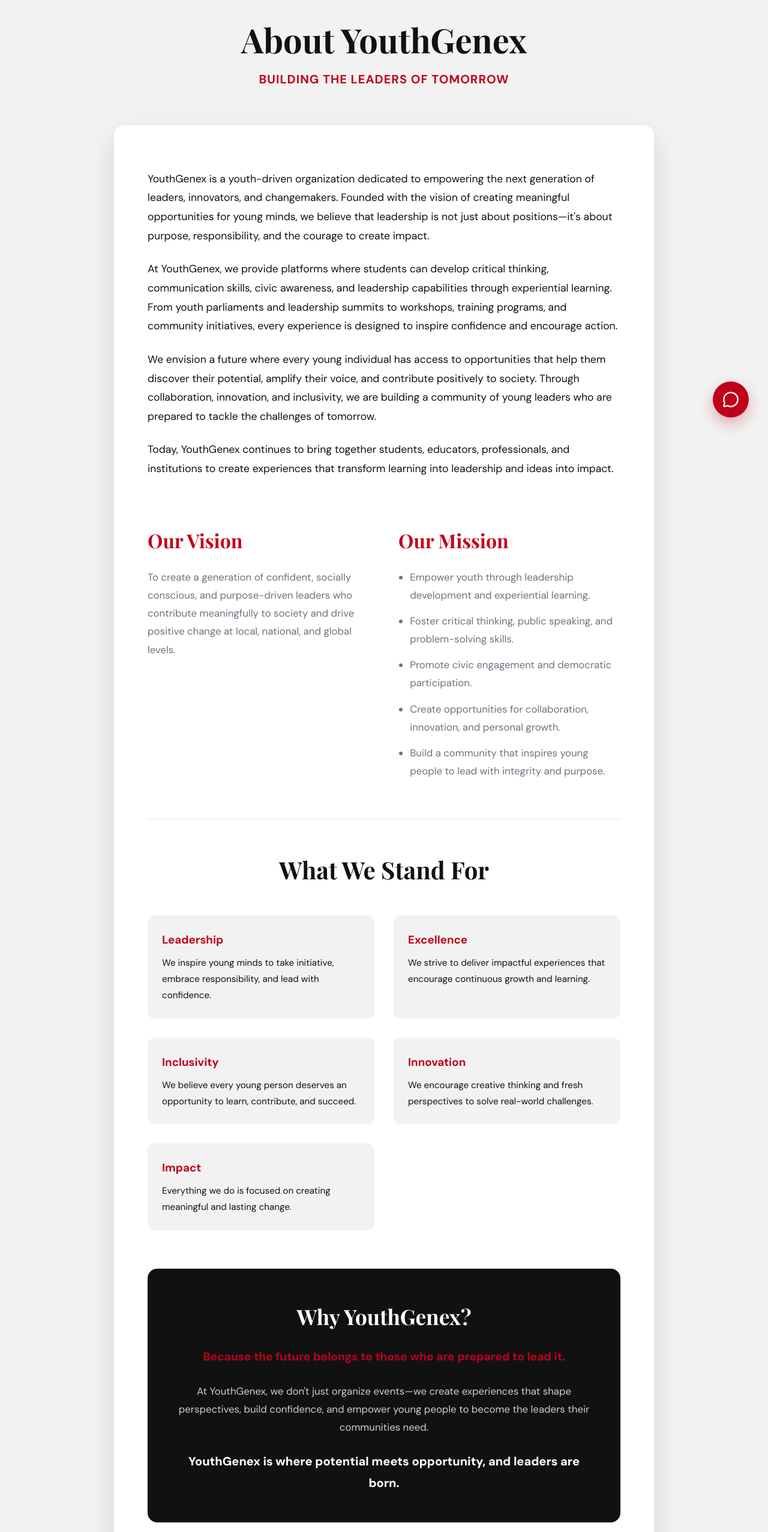
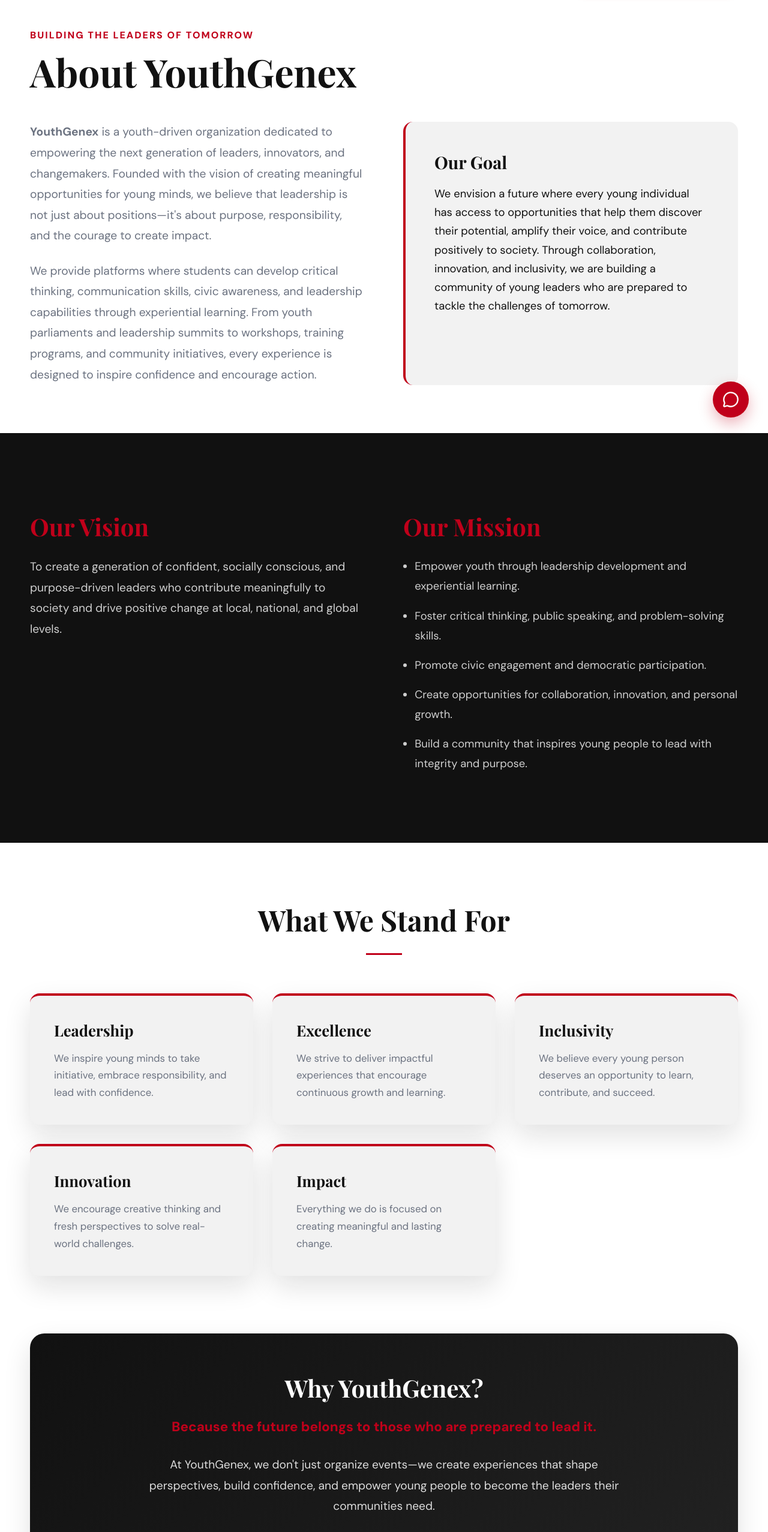
Before and after one commit to DakshBaid/youthgenex, a React (Vite) app in the folder youthgenx-web/: page /about in a window 1280 px wide. Shown: the part 72-2626 px from the top of the page at 60% size. Built offline with nearby package versions, Linux system fonts and the light colour scheme.

Commit message:
Restore hero image, completely redesign About page

```diff
--- a/youthgenx-web/src/components/AboutPage.jsx
+++ b/youthgenx-web/src/components/AboutPage.jsx
@@ -2,43 +2,49 @@
 
 export default function AboutPage() {
   return (
-    <div style={{ paddingTop: '100px', paddingBottom: '6rem', minHeight: '100vh', background: 'var(--soft)' }}>
-      <div className="container" style={{ maxWidth: '900px' }}>
-        <motion.div initial={{ opacity: 0, y: 20 }} animate={{ opacity: 1, y: 0 }} style={{ textAlign: 'center', marginBottom: '4rem' }}>
-          <h1 style={{ fontSize: '3.5rem', fontFamily: '"Playfair Display"', color: 'var(--ink)', margin: '0 0 1rem' }}>
+    <div style={{ paddingTop: '120px', paddingBottom: '6rem', minHeight: '100vh', background: 'var(--white)' }}>
+      {/* Hero Section of About */}
+      <div className="container" style={{ marginBottom: '5rem' }}>
+        <div style={{ maxWidth: '800px' }}>
+          <motion.p initial={{ opacity: 0, y: 10 }} animate={{ opacity: 1, y: 0 }} style={{ color: 'var(--red)', fontWeight: 800, textTransform: 'uppercase', letterSpacing: '2px', margin: '0 0 1rem' }}>
+            Building the Leaders of Tomorrow
+          </motion.p>
+          <motion.h1 initial={{ opacity: 0, y: 20 }} animate={{ opacity: 1, y: 0 }} transition={{ delay: 0.1 }} style={{ fontSize: '4rem', fontFamily: '"Playfair Display"', color: 'var(--ink)', margin: '0 0 2rem', lineHeight: 1.1 }}>
             About YouthGenex
-          </h1>
-          <p style={{ color: 'var(--red)', fontSize: '1.25rem', fontWeight: 700, margin: 0, textTransform: 'uppercase', letterSpacing: '1px' }}>
-            Building the Leaders of Tomorrow
+          </motion.h1>
+        </div>
+
+        <motion.div initial={{ opacity: 0 }} animate={{ opacity: 1 }} transition={{ delay: 0.2 }} style={{ display: 'grid', gridTemplateColumns: 'repeat(auto-fit, minmax(400px, 1fr))', gap: '4rem', marginTop: '3rem' }}>
+          <div>
+            <p style={{ fontSize: '1.2rem', lineHeight: 1.8, color: 'var(--muted)', margin: '0 0 1.5rem' }}>
+              <strong>YouthGenex</strong> is a youth-driven organization dedicated to empowering the next generation of leaders, innovators, and changemakers. Founded with the vision of creating meaningful opportunities for young minds, we believe that leadership is not just about positions—it's about purpose, responsibility, and the courage to create impact.
             </p>
-        </motion.div>
-
-        <motion.div initial={{ opacity: 0 }} animate={{ opacity: 1 }} transition={{ delay: 0.2 }} style={{ background: 'var(--white)', padding: '3.5rem', borderRadius: '16px', boxShadow: 'var(--shadow)', lineHeight: 1.8, color: 'var(--ink)' }}>
-
-          <p style={{ fontSize: '1.1rem', marginBottom: '1.5rem' }}>
-            YouthGenex is a youth-driven organization dedicated to empowering the next generation of leaders, innovators, and changemakers. Founded with the vision of creating meaningful opportunities for young minds, we believe that leadership is not just about positions—it's about purpose, responsibility, and the courage to create impact.
+            <p style={{ fontSize: '1.2rem', lineHeight: 1.8, color: 'var(--muted)', margin: 0 }}>
+              We provide platforms where students can develop critical thinking, communication skills, civic awareness, and leadership capabilities through experiential learning. From youth parliaments and leadership summits to workshops, training programs, and community initiatives, every experience is designed to inspire confidence and encourage action.
             </p>
-
-          <p style={{ fontSize: '1.1rem', marginBottom: '1.5rem' }}>
-            At YouthGenex, we provide platforms where students can develop critical thinking, communication skills, civic awareness, and leadership capabilities through experiential learning. From youth parliaments and leadership summits to workshops, training programs, and community initiatives, every experience is designed to inspire confidence and encourage action.
-          </p>
-
-          <p style={{ fontSize: '1.1rem', marginBottom: '1.5rem' }}>
+          </div>
+          <div style={{ background: 'var(--soft)', padding: '3rem', borderRadius: '16px', borderLeft: '4px solid var(--red)' }}>
+             <h3 style={{ fontSize: '1.8rem', fontFamily: '"Playfair Display"', margin: '0 0 1rem' }}>Our Goal</h3>
+             <p style={{ fontSize: '1.15rem', lineHeight: 1.7, color: 'var(--ink)' }}>
                We envision a future where every young individual has access to opportunities that help them discover their potential, amplify their voice, and contribute positively to society. Through collaboration, innovation, and inclusivity, we are building a community of young leaders who are prepared to tackle the challenges of tomorrow.
              </p>
+          </div>
+        </motion.div>
+      </div>
 
-          <p style={{ fontSize: '1.1rem', marginBottom: '3rem' }}>
-            Today, YouthGenex continues to bring together students, educators, professionals, and institutions to create experiences that transform learning into leadership and ideas into impact.
+      {/* Vision & Mission */}
+      <div style={{ background: 'var(--ink)', color: 'var(--white)', padding: '6rem 0' }}>
+        <div className="container">
+          <div style={{ display: 'grid', gridTemplateColumns: 'repeat(auto-fit, minmax(350px, 1fr))', gap: '4rem' }}>
+            <div>
+              <h2 style={{ fontSize: '2.5rem', fontFamily: '"Playfair Display"', color: 'var(--red)', marginBottom: '1.5rem' }}>Our Vision</h2>
+              <p style={{ fontSize: '1.2rem', color: 'rgba(255,255,255,0.8)', lineHeight: 1.8 }}>
+                To create a generation of confident, socially conscious, and purpose-driven leaders who contribute meaningfully to society and drive positive change at local, national, and global levels.
               </p>
-
-          <div style={{ display: 'grid', gridTemplateColumns: 'repeat(auto-fit, minmax(300px, 1fr))', gap: '3rem', marginBottom: '3rem' }}>
-            <div>
-              <h2 style={{ fontSize: '2rem', fontFamily: '"Playfair Display"', color: 'var(--red)', marginBottom: '1rem' }}>Our Vision</h2>
-              <p style={{ fontSize: '1.05rem', color: 'var(--muted)' }}>To create a generation of confident, socially conscious, and purpose-driven leaders who contribute meaningfully to society and drive positive change at local, national, and global levels.</p>
             </div>
             <div>
-              <h2 style={{ fontSize: '2rem', fontFamily: '"Playfair Display"', color: 'var(--red)', marginBottom: '1rem' }}>Our Mission</h2>
-              <ul style={{ paddingLeft: '1.2rem', color: 'var(--muted)', fontSize: '1.05rem', display: 'flex', flexDirection: 'column', gap: '0.8rem' }}>
+              <h2 style={{ fontSize: '2.5rem', fontFamily: '"Playfair Display"', color: 'var(--red)', marginBottom: '1.5rem' }}>Our Mission</h2>
+              <ul style={{ paddingLeft: '1.2rem', color: 'rgba(255,255,255,0.8)', fontSize: '1.15rem', lineHeight: 1.8, display: 'flex', flexDirection: 'column', gap: '1rem' }}>
                 <li>Empower youth through leadership development and experiential learning.</li>
                 <li>Foster critical thinking, public speaking, and problem-solving skills.</li>
                 <li>Promote civic engagement and democratic participation.</li>
@@ -47,46 +53,42 @@
               </ul>
             </div>
           </div>
-
-          <hr style={{ border: 'none', borderTop: '1px solid var(--line)', margin: '3rem 0' }} />
-
-          <h2 style={{ fontSize: '2.5rem', fontFamily: '"Playfair Display"', textAlign: 'center', marginBottom: '2.5rem' }}>What We Stand For</h2>
-
-          <div style={{ display: 'grid', gridTemplateColumns: 'repeat(auto-fit, minmax(250px, 1fr))', gap: '2rem', marginBottom: '4rem' }}>
-            <div style={{ background: 'var(--soft)', padding: '1.5rem', borderRadius: '12px' }}>
-              <h3 style={{ color: 'var(--red)', margin: '0 0 0.5rem' }}>Leadership</h3>
-              <p style={{ margin: 0, fontSize: '0.95rem' }}>We inspire young minds to take initiative, embrace responsibility, and lead with confidence.</p>
-            </div>
-            <div style={{ background: 'var(--soft)', padding: '1.5rem', borderRadius: '12px' }}>
-              <h3 style={{ color: 'var(--red)', margin: '0 0 0.5rem' }}>Excellence</h3>
-              <p style={{ margin: 0, fontSize: '0.95rem' }}>We strive to deliver impactful experiences that encourage continuous growth and learning.</p>
-            </div>
-            <div style={{ background: 'var(--soft)', padding: '1.5rem', borderRadius: '12px' }}>
-              <h3 style={{ color: 'var(--red)', margin: '0 0 0.5rem' }}>Inclusivity</h3>
-              <p style={{ margin: 0, fontSize: '0.95rem' }}>We believe every young person deserves an opportunity to learn, contribute, and succeed.</p>
-            </div>
-            <div style={{ background: 'var(--soft)', padding: '1.5rem', borderRadius: '12px' }}>
-              <h3 style={{ color: 'var(--red)', margin: '0 0 0.5rem' }}>Innovation</h3>
-              <p style={{ margin: 0, fontSize: '0.95rem' }}>We encourage creative thinking and fresh perspectives to solve real-world challenges.</p>
-            </div>
-            <div style={{ background: 'var(--soft)', padding: '1.5rem', borderRadius: '12px' }}>
-              <h3 style={{ color: 'var(--red)', margin: '0 0 0.5rem' }}>Impact</h3>
-              <p style={{ margin: 0, fontSize: '0.95rem' }}>Everything we do is focused on creating meaningful and lasting change.</p>
         </div>
       </div>
 
-          <div style={{ textAlign: 'center', background: 'var(--ink)', color: 'var(--white)', padding: '3rem', borderRadius: '16px' }}>
-            <h2 style={{ fontSize: '2.2rem', fontFamily: '"Playfair Display"', margin: '0 0 1rem' }}>Why YouthGenex?</h2>
-            <p style={{ fontSize: '1.2rem', color: 'var(--red)', fontWeight: 700, marginBottom: '1.5rem' }}>Because the future belongs to those who are prepared to lead it.</p>
-            <p style={{ fontSize: '1.05rem', color: 'rgba(255,255,255,0.8)', marginBottom: '1.5rem' }}>
+      {/* What We Stand For */}
+      <div className="container" style={{ paddingTop: '6rem' }}>
+        <div style={{ textAlign: 'center', marginBottom: '4rem' }}>
+          <h2 style={{ fontSize: '3rem', fontFamily: '"Playfair Display"', margin: 0 }}>What We Stand For</h2>
+          <div style={{ width: '60px', height: '3px', background: 'var(--red)', margin: '1.5rem auto 0' }}></div>
+        </div>
+
+        <div style={{ display: 'grid', gridTemplateColumns: 'repeat(auto-fit, minmax(280px, 1fr))', gap: '2rem', marginBottom: '6rem' }}>
+          {[
+            { title: 'Leadership', text: 'We inspire young minds to take initiative, embrace responsibility, and lead with confidence.' },
+            { title: 'Excellence', text: 'We strive to deliver impactful experiences that encourage continuous growth and learning.' },
+            { title: 'Inclusivity', text: 'We believe every young person deserves an opportunity to learn, contribute, and succeed.' },
+            { title: 'Innovation', text: 'We encourage creative thinking and fresh perspectives to solve real-world challenges.' },
+            { title: 'Impact', text: 'Everything we do is focused on creating meaningful and lasting change.' }
+          ].map((item, i) => (
+            <motion.div key={i} initial={{ opacity: 0, y: 20 }} whileInView={{ opacity: 1, y: 0 }} viewport={{ once: true }} transition={{ delay: i * 0.1 }} style={{ background: 'var(--soft)', padding: '2.5rem', borderRadius: '16px', boxShadow: 'var(--shadow)', borderTop: '4px solid var(--red)' }}>
+              <h3 style={{ fontSize: '1.6rem', fontFamily: '"Playfair Display"', margin: '0 0 1rem', color: 'var(--ink)' }}>{item.title}</h3>
+              <p style={{ margin: 0, fontSize: '1.05rem', color: 'var(--muted)', lineHeight: 1.7 }}>{item.text}</p>
+            </motion.div>
+          ))}
+        </div>
+
+        {/* Conclusion */}
+        <div style={{ background: 'linear-gradient(135deg, #111, #222)', color: 'var(--white)', padding: '4rem', borderRadius: '24px', textAlign: 'center', boxShadow: 'var(--shadow)' }}>
+          <h2 style={{ fontSize: '2.5rem', fontFamily: '"Playfair Display"', margin: '0 0 1.5rem' }}>Why YouthGenex?</h2>
+          <p style={{ fontSize: '1.4rem', color: 'var(--red)', fontWeight: 800, marginBottom: '2rem' }}>Because the future belongs to those who are prepared to lead it.</p>
+          <p style={{ fontSize: '1.2rem', color: 'rgba(255,255,255,0.85)', marginBottom: '2rem', maxWidth: '800px', margin: '0 auto 2rem', lineHeight: 1.8 }}>
             At YouthGenex, we don't just organize events—we create experiences that shape perspectives, build confidence, and empower young people to become the leaders their communities need.
           </p>
-            <p style={{ fontSize: '1.25rem', fontWeight: 800, margin: 0 }}>
+          <h3 style={{ fontSize: '1.6rem', fontFamily: '"Playfair Display"', margin: 0, color: 'var(--white)' }}>
             YouthGenex is where potential meets opportunity, and leaders are born.
-            </p>
+          </h3>
         </div>
-
-        </motion.div>
       </div>
     </div>
   );
--- a/youthgenx-web/src/components/Hero.jsx
+++ b/youthgenx-web/src/components/Hero.jsx
@@ -9,7 +9,7 @@
       display: 'grid',
       alignItems: 'center',
       color: 'var(--white)',
-      background: 'linear-gradient(90deg, rgba(17,17,17,0.92) 0%, rgba(17,17,17,0.76) 45%, rgba(192,0,26,0.22) 100%), url("/gallery/7.jpeg") center/cover no-repeat, var(--ink)',
+      background: 'linear-gradient(90deg, rgba(17,17,17,0.92) 0%, rgba(17,17,17,0.76) 45%, rgba(192,0,26,0.22) 100%), url("/hero.jpeg") center/cover no-repeat, var(--ink)',
       position: 'relative'
     }}>
       <div className="container" style={{ position: 'relative', zIndex: 1 }}>
```
Also changed, not shown: youthgenx-web/public/hero.jpeg (added). Lines whose indentation alone changed are shown as unchanged.
